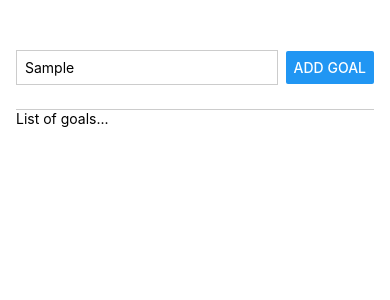
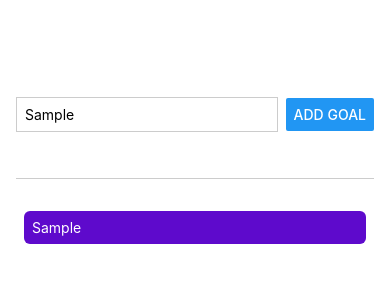
Before and after one commit to bmagdalenaa/RNCourse, a React Native app: screen / in a window 390 px wide. Both pictures are taken after typing "Sample" into the empty fields and a click on the button "ADD GOAL". Shown: the top 300 px of the page. Built offline with nearby package versions, Linux system fonts and the light colour scheme.

Commit message:
explore flatList

```diff
--- a/App.js
+++ b/App.js
@@ -1,15 +1,54 @@
 import { StatusBar } from 'expo-status-bar';
-import { StyleSheet, Text, View, Button,TextInput } from 'react-native'; // import ALL core compontents
+import { useState } from 'react';
+import {
+  StyleSheet,
+  Text,
+  View,
+  Button,
+  TextInput,
+  ScrollView,
+  FlatList
+} from 'react-native'; // import ALL core compontents
 
 export default function App() {
+const [enteredGoalText, setEnteredGoalText] = useState('');
+const [courseGoals, setCourseGoals] = useState([]);
+
+function goalInputHandler(enteredText) {
+  setEnteredGoalText(enteredText);
+};
+
+function addGoalHander(){
+  setCourseGoals(currentCourseGoals => [
+    ...currentCourseGoals,
+    {text: enteredGoalText, id: Math.random().toString()},
+  ]);
+};
+
   return (
     <View style={styles.appContainer}>
       <View style={styles.inputContainer}>
-        <TextInput style={styles.textInput} placeholder='Your course goal!'/>
-        <Button title="Add Goal"/>
+        <TextInput
+          style={styles.textInput}
+          placeholder="Your course goal!"
+          onChangeText={goalInputHandler}
+        />
+        <Button title="Add Goal" onPress={addGoalHander}/>
       </View>
-      <View>
-        <Text>List of goals...</Text>
+      <View style={styles.goalsContainer}>
+        <FlatList
+          data ={courseGoals}
+          renderItem={(itemData) => {
+            return(
+              <View style={styles.goalItem}>
+                <Text style={styles.goalText}>{itemData.item.text}</Text>
+              </View>
+            );
+          }}
+          keyExtractor={(item, index) =>{
+            return item.id;
+          }}
+          alwaysBounceVertical={false}/>
       </View>
     </View>
   );
@@ -17,14 +56,16 @@
 
 const styles = StyleSheet.create({
   appContainer:{
+    flex: 1,
     paddingTop: 50,
     paddingHorizontal: 16
   },
   inputContainer:{
+    flex: 1,
     flexDirection: 'row',
     justifyContent: 'space-between',
     alignItems: 'center',
-    paddingBottom: 24,
+    marginBottom: 24,
     borderBottomColor:'#cccccc',
     borderBottomWidth: 1
   },
@@ -34,5 +75,23 @@
     width: '80%',
     marginRight: 8,
     padding: 8
+  },
+  goalsContainer:{
+    flex: 5
+  },
+  goalItem: {
+    margin: 8,
+    padding: 8,
+    borderRadius: 6,
+    backgroundColor: '#5e0acc',
+    color: 'white'
+  },
+  goalText:{
+    color: 'white'
   }
 });
+
+
+// <ScrollView alwaysBounceVertical={false}>
+// ScrollView is not great for dynamic lists. It will hold the memory of EVERYTHING
+// at all times. Better to use FlatList instead.
```
